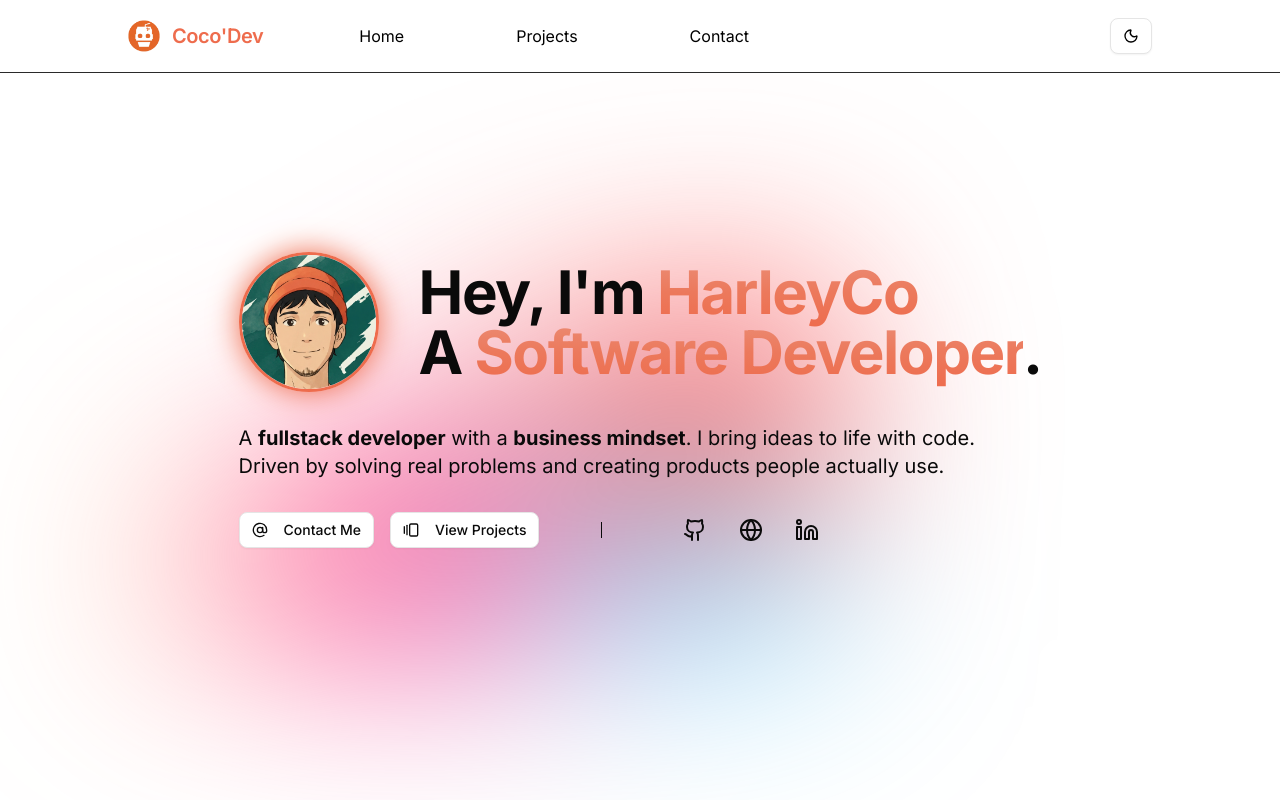
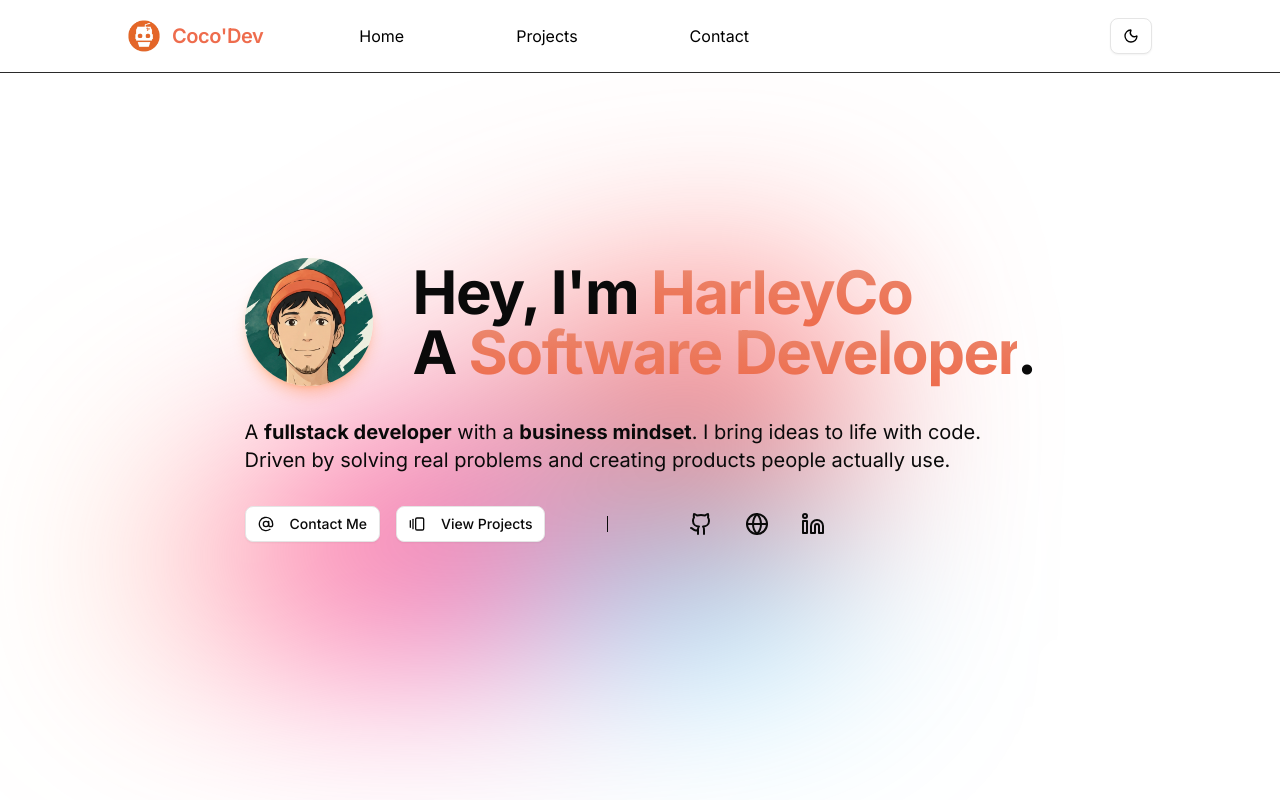
Before and after one commit to HarleyC0/MarcaCocoDev, a React (Vite) app: page / in a window 1280 px wide. Shown: the top 800 px of the page. Built offline with nearby package versions, Linux system fonts and the light colour scheme.

Commit message:
error despliegue estilos home avatar

```diff
--- a/src/components/Home/Home.css
+++ b/src/components/Home/Home.css
@@ -1,13 +1,3 @@
-.home-avatar {
-    width: 140px;
-    height: 140px;
-    border-radius: 50%;
-    object-fit: cover;
-    flex-shrink: 0;
-    border: 3px solid #EE6C4D;
-    box-shadow: 0 0 30px #EE6C4D;
-}
-
 .gradient-text {
     background: linear-gradient(0deg, #EE6C4D 0%, #ec795c 50%, #eb8e77 100%);
     -webkit-background-clip: text;
@@ -32,290 +22,3 @@
     will-change: transform;
     transform: translateZ(0);
 }
-
-
-/*
-.home-content::before {
-    content: '';
-    position: absolute;
-    top: 0;
-    left: 0;
-    right: 0;
-    bottom: 0;
-    background-image:
-        linear-gradient(rgba(255, 255, 255, 0.03) 1px, transparent 1px),
-        linear-gradient(90deg, rgba(255, 255, 255, 0.03) 1px, transparent 1px);
-    background-size: 50px 50px;
-    pointer-events: none;
-    z-index: 0;
-}
-
-.home-content::after {
-    content: '';
-    position: absolute;
-    top: 0;
-    left: 0;
-    right: 0;
-    bottom: 0;
-    z-index: -1;
-    background-color: #000000;
-
-    background-image:
-
-        radial-gradient(circle at 60% 40%,
-            rgba(var(--burbuja-color-1), var(--burbuja-opacidad)),
-            transparent 50%
-        ),
-        radial-gradient(circle at 30% 60%,
-            rgba(var(--burbuja-color-2), var(--burbuja-opacidad)),
-            transparent 50%
-        ),
-        radial-gradient(circle at 50% 60%,
-            rgba(var(--burbuja-color-3), var(--burbuja-opacidad)),
-            transparent 70%
-        );
-
-    background-repeat: no-repeat;
-}
-
-
-/*
-.home-container {
-    min-height: 100vh;
-    display: flex;
-    align-items: center;
-    justify-content: center;
-    overflow: hidden;
-    position: relative;
-}
-
-/* Grid pattern background */
-
-
-/*
-.home-container::before {
-    content: '';
-    position: absolute;
-    top: 0;
-    left: 0;
-    right: 0;
-    bottom: 0;
-    background-image:
-        linear-gradient(rgba(255, 255, 255, 0.03) 1px, transparent 1px),
-        linear-gradient(90deg, rgba(255, 255, 255, 0.03) 1px, transparent 1px);
-    background-size: 50px 50px;
-    pointer-events: none;
-    z-index: 0;
-}
-
-.home-container::after {
-    content: '';
-    position: absolute;
-    top: 0;
-    left: 0;
-    right: 0;
-    bottom: 0;
-    z-index: -1;
-    background-color: #000000;
-
-    background-image:
-
-        radial-gradient(circle at 60% 40%,
-            rgba(var(--burbuja-color-1), var(--burbuja-opacidad)),
-            transparent 50%
-        ),
-        radial-gradient(circle at 30% 60%,
-            rgba(var(--burbuja-color-2), var(--burbuja-opacidad)),
-            transparent 50%
-        ),
-        radial-gradient(circle at 50% 60%,
-            rgba(var(--burbuja-color-3), var(--burbuja-opacidad)),
-            transparent 70%
-        );
-
-    background-repeat: no-repeat;
-}
-
-
-.home-content {
-    position: relative;
-}
-
-.home-main {
-    display: flex;
-    flex-direction: column;
-    align-items: left;
-    gap: 2rem;
-}
-
-.home-header {
-    display: flex;
-    align-items:center;
-    gap: 3rem;
-    flex-wrap: wrap;
-}
-
-.home-avatar {
-    width: 140px;
-    height: 140px;
-    border-radius: 50%;
-    object-fit: cover;
-    flex-shrink: 0;
-    border: 3px solid #EE6C4D;
-    box-shadow: 0 0 30px #EE6C4D;
-}
-
-.home-titles {
-    flex: 1;
-    min-width: 300px;
-    text-align: left;
-}
-
-.home-title {
-    font-size: 3.5rem;
-    font-weight: 800;
-    color: white;
-    margin: 0 0 0.5rem 0;
-    line-height: 1.2;
-    font-family: 'Inter', sans-serif;
-    text-align: left;
-}
-
-.home-subtitle {
-    font-size: 3.5rem;
-    font-weight: 800;
-    color: white;
-    margin: 0;
-    line-height: 1.3;
-    font-family: 'Inter', sans-serif;
-    text-align: left;
-}
-
-.home-text {
-    flex: 1;
-    min-width: 300px;
-    text-align: left;
-}
-
-
-.home-bio {
-    font-size: 1.1rem;
-    color: rgba(255, 255, 255, 0.9);
-    line-height: 1.6;
-    margin: 0 0 2rem 0;
-    max-width: 600px;
-    font-family: 'Inter', sans-serif;
-    text-align: left;
-}
-
-.home-bio strong {
-    color: white;
-    font-weight: 600;
-}
-
-.home-actions {
-    display: flex;
-    align-items: center;
-    gap: 1rem;
-    flex-wrap: wrap;
-}
-
-.contact-btn {
-    border: 1px solid white;
-    background: transparent;
-    color: white;
-    padding: 0.75rem 1.5rem;
-    font-size: 1rem;
-    font-weight: 500;
-    transition: all 0.3s ease;
-}
-
-.contact-btn:hover {
-    background: rgba(255, 255, 255, 0.1);
-    border-color: rgba(255, 255, 255, 0.8);
-}
-
-.projects-btn {
-    background: white;
-    color: #0a0a0a;
-    border: none;
-    padding: 0.75rem 1.5rem;
-    font-size: 1rem;
-    font-weight: 500;
-    transition: all 0.3s ease;
-}
-
-.projects-btn:hover {
-    background: rgba(255, 255, 255, 0.9);
-    transform: translateY(-2px);
-    box-shadow: 0 4px 12px rgba(255, 255, 255, 0.2);
-}
-
-.divider {
-    width: 2px;
-    height: 20px;
-    background: rgba(255, 255, 255, 0.3);
-    margin: 0 0.5rem;
-}
-
-.social-icons {
-    display: flex;
-    gap: 1rem;
-    align-items: center;
-}
-
-.social-icon {
-    color: white;
-    width: 24px;
-    height: 24px;
-    transition: all 0.3s ease;
-    display: flex;
-    align-items: center;
-    justify-content: center;
-}
-
-.social-icon:hover {
-    color: #a855f7;
-    transform: translateY(-2px);
-}
-
-.social-icon svg {
-    width: 100%;
-    height: 100%;
-}
-
-
-
-/* Responsive design */
-
-/*
-@media (max-width: 768px) {
-    .home-header {
-        flex-direction: column;
-        text-align:left;
-        gap: 2rem;
-    }
-
-    .home-avatar {
-        width: 105px;
-        height: 105px;
-    }
-
-    .home-title {
-        font-size: 2.5rem;
-    }
-
-    .home-subtitle {
-        font-size: 2.5rem;
-    }
-
-    .home-actions {
-        justify-content: center;
-    }
-
-    .home-bio {
-        text-align:left;
-        margin-left: auto;
-        margin-right: auto;
-    }
-}
--- a/src/components/Home/Home.tsx
+++ b/src/components/Home/Home.tsx
@@ -9,7 +9,7 @@ function Home() {
             <div className="home-content flex justify-center items-center p-6 min-h-[calc(110vh-80px)] mx-auto mesh-gradient-center overflow-hidden">
                 <div className="home-main grid grid-cols-1">
                     <div className="flex flex-col md:flex-row md:items-center gap-10 pb-8">
-                        <img src={LogoPerfil} alt="FotoPerfil" className="home-avatar"/>
+                        <img src={LogoPerfil} alt="FotoPerfil" className="w-32 color:transparent rounded-full border-orange-500 shadow-lg shadow-orange-500/30" width="128" height="128" decoding="async" data-nimg="1" sizes="(max-width: 768px) 100px,(max-width: 1200px) 120px, 128px"/>
                         <div className="home-titles">
                             <h1 className="home-title text-3xl md:text-5xl lg:text-6xl font-bold tracking-tight">
                                 Hey, I'm <span className="gradient-text">HarleyCo</span>
```
